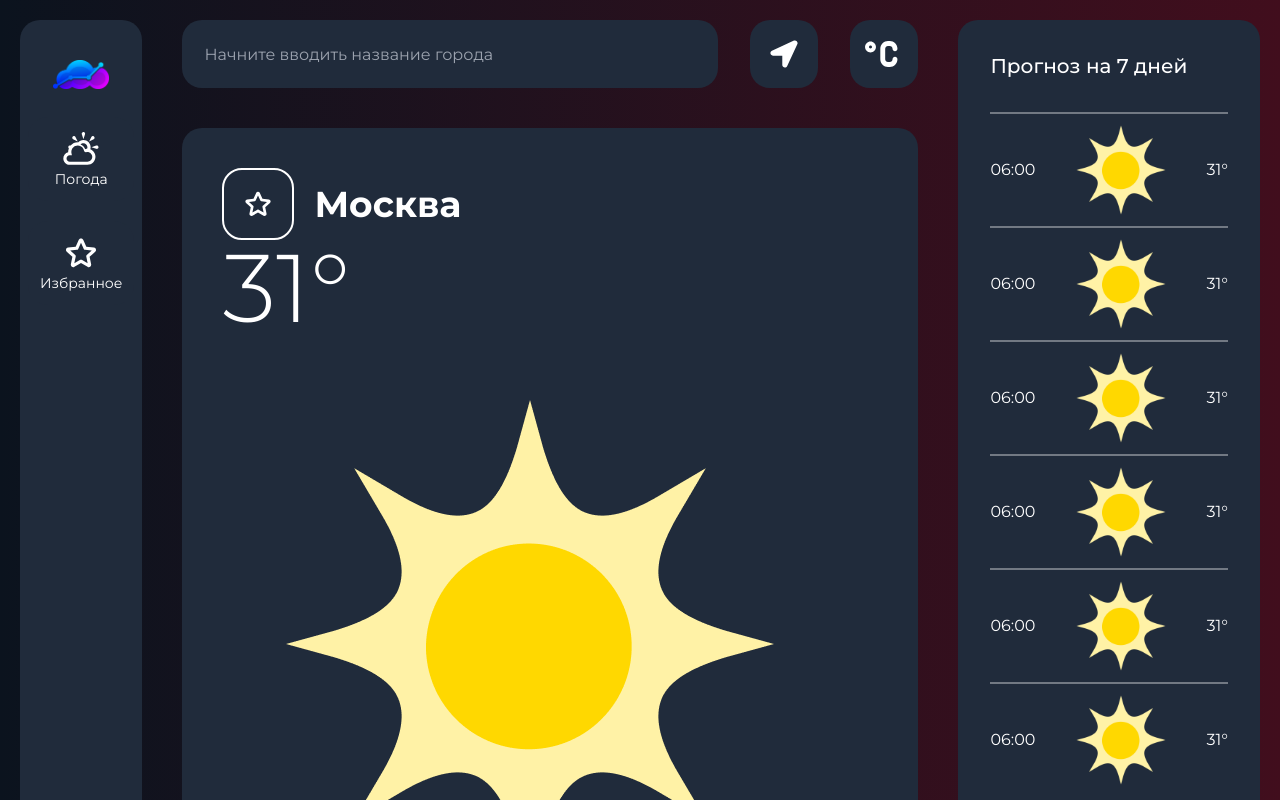
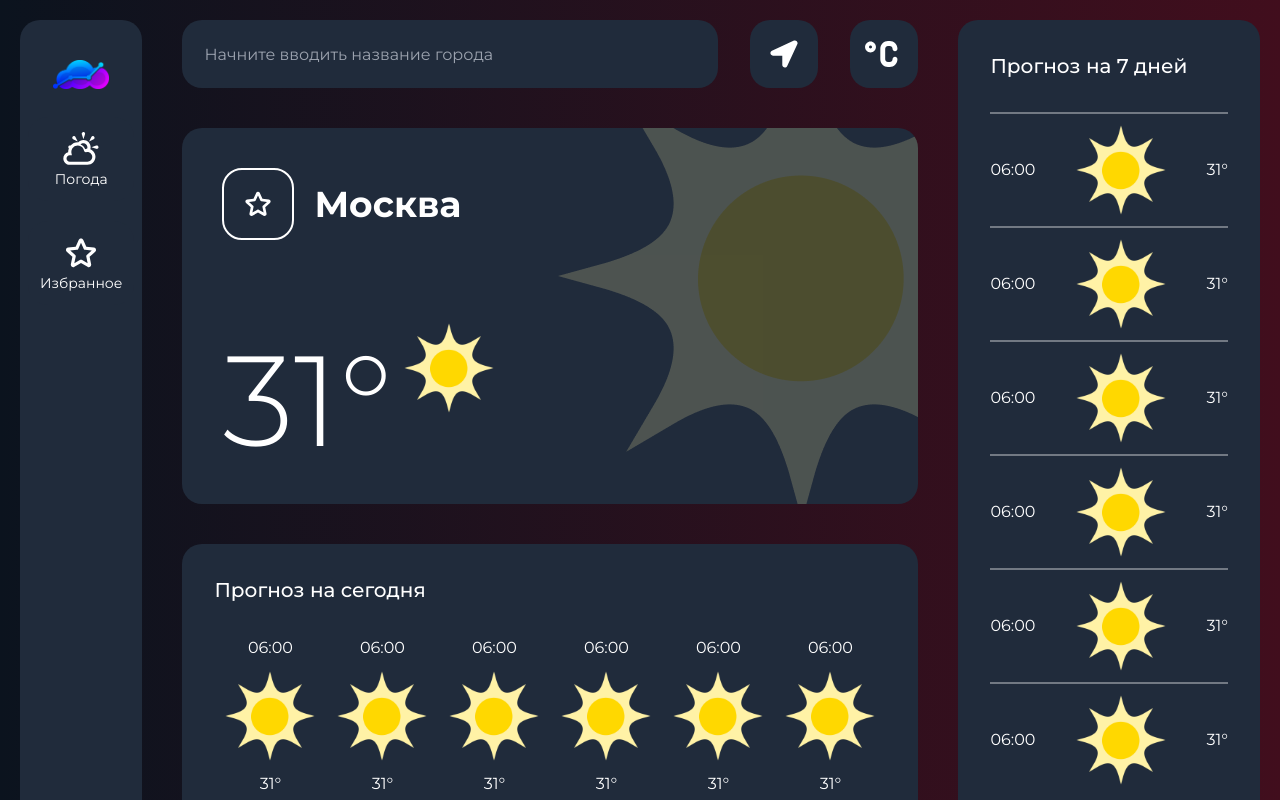
Before and after one commit to AlexFlowers505/weather-pulse, a React (Create React App) app: page /forecast in a window 1280 px wide. Shown: the top 800 px of the page. Built offline with nearby package versions, Linux system fonts and the light colour scheme.

Commit message:
checkpoint

```diff
--- a/src/views/sections/CurrentCityForecastDisplay.jsx
+++ b/src/views/sections/CurrentCityForecastDisplay.jsx
@@ -16,6 +16,9 @@ const className = {
     items-start
     w-full
     h-full
+    relative
+    overflow-hidden
+    z-10
   `,
   nameBlockTW: `
     flex
@@ -31,18 +34,31 @@ const className = {
   `,
   degreesTW: `
     text-text
-    text-8xl
+    text-9xl
     font-light
   `,
+  weatherDataWrapper: `
+    flex
+    flex-row
+    justify-start
+    items-start
+    gap-0
+  `,
   picTW: `
-
+    w-28
+    relative
+    -top-6
   `,
   bgPicTW: `
-
+  absolute
+  -top-40
+  -right-48
+  -z-10
+  opacity-20
   `
 }
 
-const {wrapperTW, nameBlockTW, nameTW, degreesTW, picTW, bgPicTW} = className
+const {wrapperTW, nameBlockTW, nameTW, degreesTW, picTW, bgPicTW, weatherDataWrapper} = className
 
 export default function CurrentCityForecastDisplay() {
   return (
@@ -51,7 +67,7 @@ export default function CurrentCityForecastDisplay() {
             <FavouriteBtn btnSize={iconBtnStyles.size.md} btnStyle={iconBtnStyles.style.outlined}/>
             <h6 className={`${nameTW}`}>Москва</h6>
         </div>
-        <div className="">
+        <div className={`${weatherDataWrapper}`}>
           <span className={`${degreesTW}`}>31°</span>
           <img className={`${picTW}`} src={`${imgPath}${imgNames.sunny}${imgType}`} alt="" />
         </div>
```
